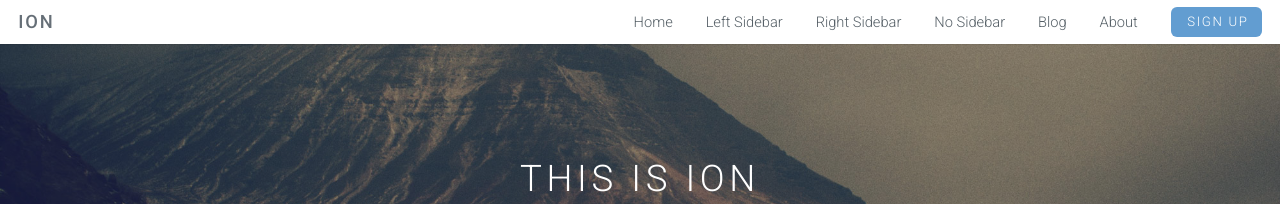
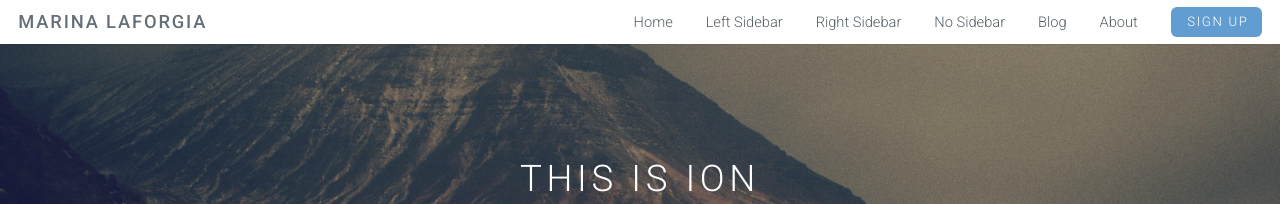
Before and after one commit to marinalaforgia/marinalaforgia.github.io, a Jekyll site: the page built from index.html, in a window 1280 px wide. Shown: the top 204 px of the page. Built offline with Jekyll 4.4.1, drawn with Linux system fonts in a browser that asks for light colours.

Commit message:
Update _config.yml

```diff
--- a/_config.yml
+++ b/_config.yml
@@ -1,14 +1,13 @@
 # Site settings
-title: Ion
-email: your-email@domain.com
+title: Marina LaForgia
+email: marina.laforgia@gmail.com
 description: > # this means to ignore newlines until "baseurl:"
   Write an awesome description for your new site here. You can edit this
   line in _config.yml. It will appear in your document head meta (for
   Google search results) and in your feed.xml site description.
-baseurl: "/Ion-Jekyll-Theme" # the subpath of your site, e.g. /blog/
-url: "http://yourdomain.com" # the base hostname & protocol for your site
-twitter_username: jekyllrb
-github_username:  jekyll
+baseurl: # the subpath of your site, e.g. /blog/
+url: "http://marinalaforgia.github.io" # the base hostname & protocol for your site
+github_username:  marinalaforgia
 
 # Build settings
 markdown: kramdown
```
